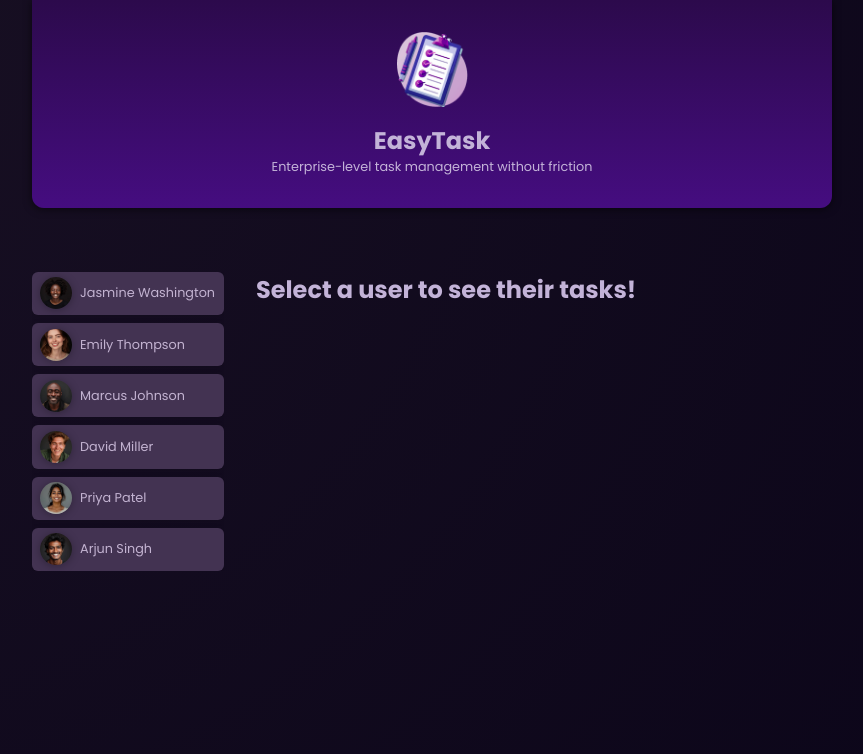
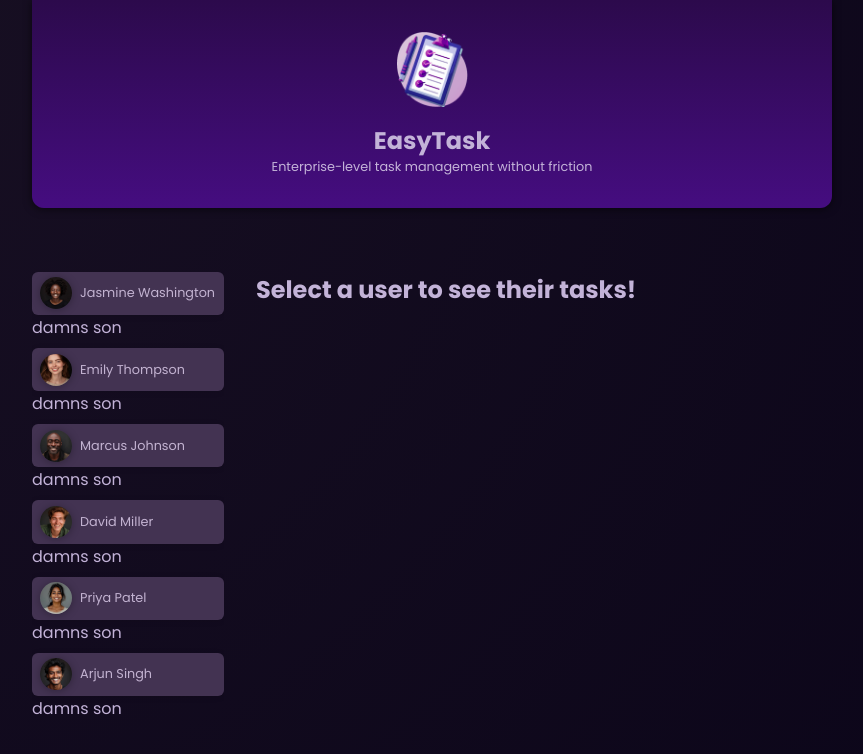
Before and after one commit to DatSUPER/usertaskmanager, an Angular app: page / in a window 1280 px wide. Shown: the top 754 px of the page, without its empty margins (208-1071 px from the left). Built offline with nearby package versions, Linux system fonts and the light colour scheme.

Commit message:
updated component

```diff
--- a/src/app/user/user.component.html
+++ b/src/app/user/user.component.html
@@ -7,3 +7,4 @@
     <span>{{ user.name }}</span>
   </button>
 </div>
+damns son
```
